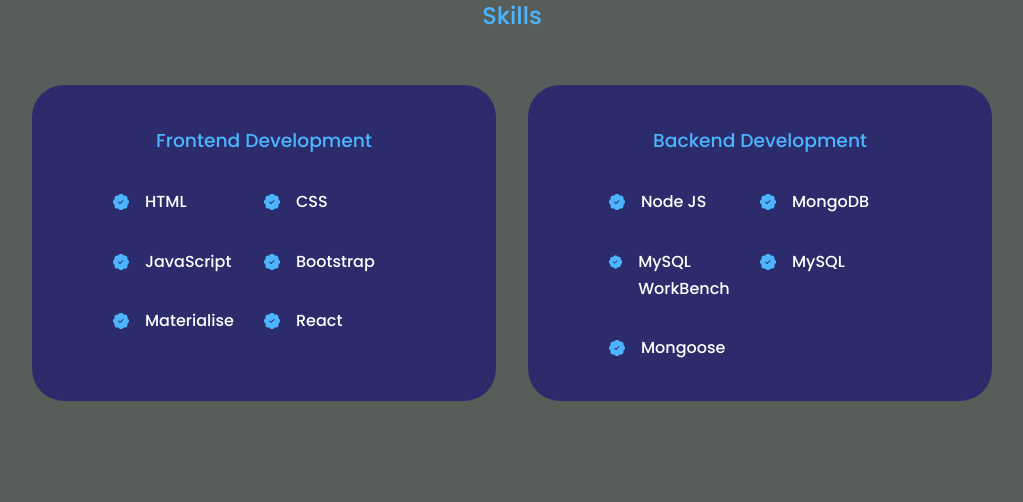
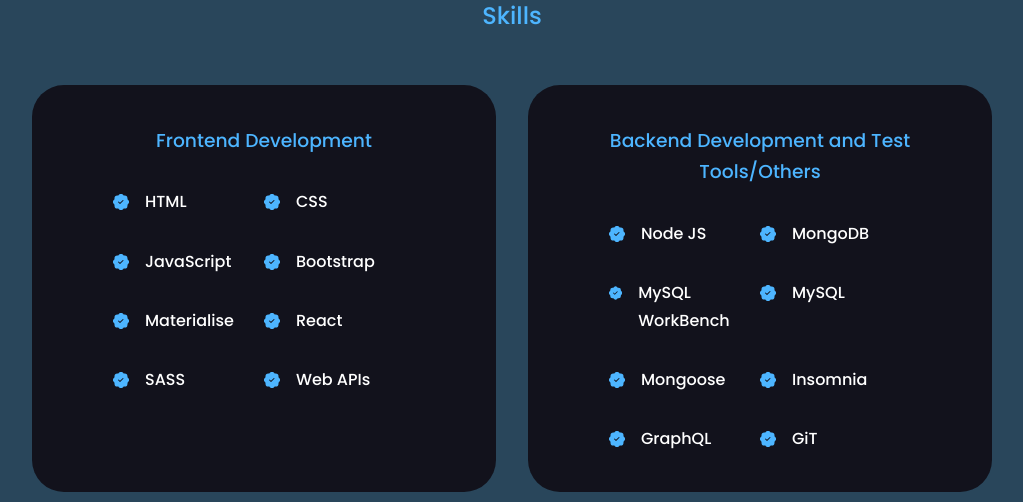
Before and after one commit to stellalph/20s-react-portfolio, a React (Create React App) app: page / in a window 1280 px wide. Shown: the part 1940-2442 px from the top of the page, without its empty margins (128-1151 px from the left). Built offline with nearby package versions, Linux system fonts and the light colour scheme.

Commit message:
update README, modified code to src folder and background color

```diff
--- a/src/components/experience/Experience.jsx
+++ b/src/components/experience/Experience.jsx
@@ -53,14 +53,30 @@
               <div>
                 <h4>React</h4>
 
+                </div>
+            </article>
+            <article className='experience__details'>
+              <BsPatchCheckFill className='experience__details-icon' />
+              <div>
+                <h4>SASS</h4>
+
+                </div>
+            </article>
+            <article className='experience__details'>
+              <BsPatchCheckFill className='experience__details-icon' />
+              <div>
+                <h4>Web APIs</h4>
+
               </div>
             </article>
           </div>
         </div>
+
+
         {/* END OF FRONTEND */}
 
         <div className="experience__backend">
-          <h3>Backend Development</h3>
+          <h3>Backend Development and Test Tools/Others</h3>
           <div className="experience__content">
             <article className='experience__details'>
               <BsPatchCheckFill className='experience__details-icon' />
@@ -95,6 +111,31 @@
               <div>
                 <h4>Mongoose</h4>
 
+                </div>
+            </article>
+            <article className='experience__details'>
+              <BsPatchCheckFill className='experience__details-icon' />
+              <div>
+                <h4>Insomnia</h4>
+
+
+                </div>
+            </article>
+            <article className='experience__details'>
+              <BsPatchCheckFill className='experience__details-icon' />
+              <div>
+                <h4>GraphQL</h4>
+
+                </div>
+            </article>
+            <article className='experience__details'>
+              <BsPatchCheckFill className='experience__details-icon' />
+              <div>
+                <h4>GiT</h4>
+
+
+
+
               </div>
             </article>
           </div>
--- a/src/components/experience/experience.css
+++ b/src/components/experience/experience.css
@@ -26,7 +26,7 @@
 
 .experience__content {
   display: grid;
-  grid-template-columns: 1fr 1fr;
+  grid-template-columns: 2fr 2fr;
   row-gap: 2rem;
 }
 
--- a/src/components/nav/nav.css
+++ b/src/components/nav/nav.css
@@ -20,7 +20,7 @@
   border-radius: 50%;
   display: flex;
   color: var(--color-light);
-  font-size: 0.65rem;
+  font-size: 0.66rem;
 }
 
 nav a:hover {
--- a/src/index.css
+++ b/src/index.css
@@ -12,7 +12,7 @@
 
 :root {
   --color-bg: #1f1f38;
-  --color-bg-variant: #2c2c6c;
+  --color-bg-variant: #12121c;
   --color-primary: #4db5ff;
   --color-primary-variant: rgba(77, 181, 255, 0.4);
   --color-white: #fff;
@@ -38,7 +38,7 @@
   background: var(--color-bg);
   color: var(--color-white);
   line-height: 1.7;
-  background-image: url(../src/assets/bg-texture5.jpg);
+  background-image: url(../src/assets/bg-texture6.png);
 }
 
 /* ============== GENEARL STYLES ============== */
```
Also changed, not shown: src/assets/bg-texture6.png (added), 1 other file (tests, documents, lock files or other folders).
